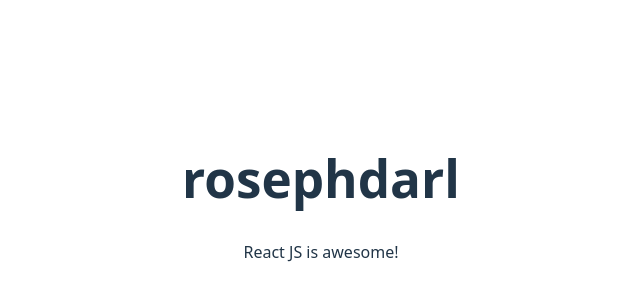
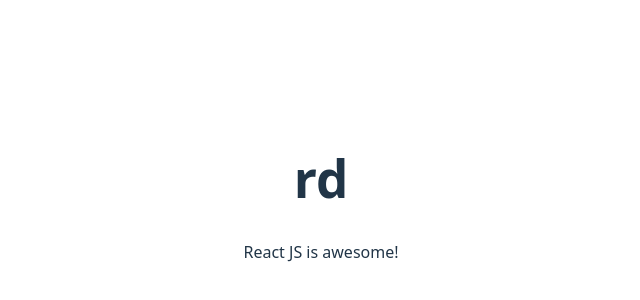
Before and after one commit to rdtungul/react-app1, a React (Vite) app: page / in a window 1280 px wide. Shown: the part 202-502 px from the top of the page, without its empty margins (319-959 px from the left). Built offline with nearby package versions, Linux system fonts and the light colour scheme.

Commit message:
fix dynamic name switching and reusing components

```diff
--- a/index.html
+++ b/index.html
@@ -4,7 +4,7 @@
     <meta charset="UTF-8" />
     <link rel="icon" type="image/svg+xml" href="./src/assets/react.svg" />
     <meta name="viewport" content="width=device-width, initial-scale=1.0" />
-    <title>React App1 (Dynamic Random Names)</title>
+    <title>React App1 (Reusing Components)</title>
   </head>
   <body>
     <div id="root"></div>
--- a/src/components/Post.jsx
+++ b/src/components/Post.jsx
@@ -1,6 +1,6 @@
-const names = ['rosephdarl', 'roseph', 'darl', 'rd+', 'rd-']
+const names = ['rosephdarl', 'roseph', 'darl', 'rd+', 'rd']
 function Post() {
-    const chosenName = Math.random() > 0.5 ? names[0] : names[4];
+    const chosenName = names[Math.floor(Math.random() * names.length)];
   return (
     <div>
         <h1>{chosenName}</h1>
```
